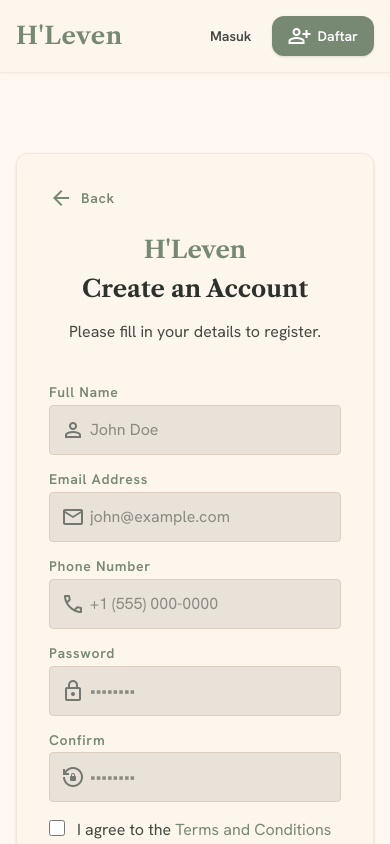
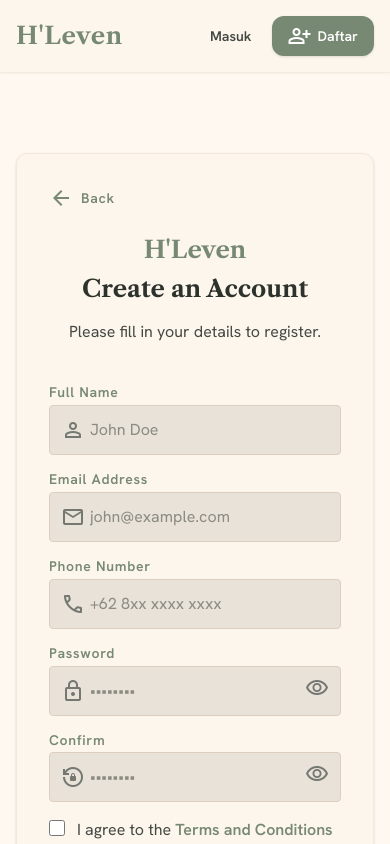
Before and after one commit to muhammadfadhlanaja27-ux/Hleven-Project, a React (Vite) app in the folder frontend/: page /register in a window 390 px wide. Shown: the top 844 px of the page. Built offline with nearby package versions, Linux system fonts and the light colour scheme.

Commit message:
menambahkan fitur lihat mata, dn terms and condition

```diff
--- a/frontend/src/pages/auth/Login.jsx
+++ b/frontend/src/pages/auth/Login.jsx
@@ -4,6 +4,7 @@ import api from '../../services/api';
 
 const Login = () => {
   const [formData, setFormData] = useState({ email: '', password: '' });
+  const [showPassword, setShowPassword] = useState(false);
   const [error, setError] = useState('');
   const [loading, setLoading] = useState(false);
   const navigate = useNavigate();
@@ -46,7 +47,6 @@ const Login = () => {
   };
 
   return (
-    /* flex-grow agar mengisi sisa tinggi layar (MainLayout sudah punya flex-col min-h-screen) */
     <div className="flex-grow flex items-center justify-center p-[var(--spacing-margin-mobile)] md:p-[var(--spacing-margin-desktop)]">
       <main className="w-full max-w-[1000px] bg-white rounded-xl shadow-sm overflow-hidden flex flex-col md:flex-row relative z-10 border border-[#DCCFC0]/30">
 
@@ -84,7 +84,7 @@ const Login = () => {
           {/* Login Form */}
           <form onSubmit={handleSubmit} className="space-y-[1rem]">
 
-            {/* Email Input — Floating Label */}
+            {/* Email Input */}
             <div className="floating-input w-full">
               <input
                 type="email"
@@ -98,18 +98,28 @@ const Login = () => {
               <label className="font-label-md text-[14px]" htmlFor="email">Email Address</label>
             </div>
 
-            {/* Password Input — Floating Label */}
-            <div className="floating-input w-full">
+            {/* Password Input dengan Toggle Show/Hide */}
+            <div className="floating-input w-full relative flex items-center">
               <input
-                type="password"
+                type={showPassword ? "text" : "password"}
                 id="password"
-                className="w-full rounded px-4 py-3 font-body-md text-[16px] text-[#1e1b16]"
+                className="w-full rounded px-4 py-3 pr-10 font-body-md text-[16px] text-[#1e1b16]"
                 placeholder=" "
                 value={formData.password}
                 onChange={e => setFormData({ ...formData, password: e.target.value })}
                 required
               />
               <label className="font-label-md text-[14px]" htmlFor="password">Password</label>
+              <button
+                type="button"
+                onClick={() => setShowPassword(!showPassword)}
+                className="absolute right-3 text-[#747871] hover:text-[#1e1b16] transition-colors focus:outline-none"
+                tabIndex={-1}
+              >
+                <span className="material-symbols-outlined text-[20px]">
+                  {showPassword ? 'visibility_off' : 'visibility'}
+                </span>
+              </button>
             </div>
 
             {/* Remember Me & Forgot Password */}
--- a/frontend/src/pages/auth/Register.jsx
+++ b/frontend/src/pages/auth/Register.jsx
@@ -11,6 +11,11 @@ const Register = () => {
     password: '',
     password_confirmation: ''
   });
+  const [showPassword, setShowPassword] = useState(false);
+  const [showConfirmPassword, setShowConfirmPassword] = useState(false);
+  const [isTermsAgreed, setIsTermsAgreed] = useState(false);
+  const [showTermsModal, setShowTermsModal] = useState(false);
+
   const [error, setError] = useState({});
   const [loading, setLoading] = useState(false);
   const navigate = useNavigate();
@@ -18,6 +23,12 @@ const Register = () => {
   const handleSubmit = async (e) => {
     e.preventDefault();
     setError({});
+
+    if (!isTermsAgreed) {
+      setError({ general: 'Anda harus menyetujui Syarat dan Ketentuan terlebih dahulu.' });
+      return;
+    }
+
     setLoading(true);
 
     const fullName = `${formData.firstName} ${formData.lastName}`.trim();
@@ -62,6 +73,11 @@ const Register = () => {
     } finally {
       setLoading(false);
     }
+  };
+
+  const handleAgreeTermsModal = () => {
+    setIsTermsAgreed(true);
+    setShowTermsModal(false);
   };
 
   return (
@@ -163,7 +179,7 @@ const Register = () => {
                   id="phone"
                   type="tel"
                   className="w-full pl-10 pr-4 py-3 bg-[#e8e2d9] border border-[#DCCFC0] rounded font-body-md text-[16px] text-[#2D332C] focus:border-[#778873] focus:ring-1 focus:ring-[#778873] outline-none transition-colors"
-                  placeholder="+1 (555) 000-0000"
+                  placeholder="+62 8xx xxxx xxxx"
                   value={formData.phone}
                   onChange={(e) => setFormData({ ...formData, phone: e.target.value })}
                   required
@@ -172,7 +188,7 @@ const Register = () => {
               {error.phone && <p className="text-red-500 text-xs mt-1">{error.phone[0]}</p>}
             </div>
 
-            {/* Password & Konfirmasi */}
+            {/* Password & Konfirmasi dengan Toggle Show/Hide */}
             <div className="grid grid-cols-1 md:grid-cols-2 gap-[1rem]">
               <div>
                 <label className="block font-label-md text-[14px] text-[#778873] mb-1" htmlFor="password">
@@ -182,13 +198,23 @@ const Register = () => {
                   <span className="material-symbols-outlined absolute left-3 top-1/2 -translate-y-1/2 text-[#747871] text-[20px]">lock</span>
                   <input
                     id="password"
-                    type="password"
-                    className="w-full pl-10 pr-4 py-3 bg-[#e8e2d9] border border-[#DCCFC0] rounded font-body-md text-[16px] text-[#2D332C] focus:border-[#778873] focus:ring-1 focus:ring-[#778873] outline-none transition-colors"
+                    type={showPassword ? "text" : "password"}
+                    className="w-full pl-10 pr-10 py-3 bg-[#e8e2d9] border border-[#DCCFC0] rounded font-body-md text-[16px] text-[#2D332C] focus:border-[#778873] focus:ring-1 focus:ring-[#778873] outline-none transition-colors"
                     placeholder="••••••••"
                     value={formData.password}
                     onChange={(e) => setFormData({ ...formData, password: e.target.value })}
                     required
                   />
+                  <button
+                    type="button"
+                    onClick={() => setShowPassword(!showPassword)}
+                    className="absolute right-3 top-1/2 -translate-y-1/2 text-[#747871] hover:text-[#2D332C] transition-colors focus:outline-none"
+                    tabIndex={-1}
+                  >
+                    <span className="material-symbols-outlined text-[18px]">
+                      {showPassword ? 'visibility_off' : 'visibility'}
+                    </span>
+                  </button>
                 </div>
                 {error.password && <p className="text-red-500 text-xs mt-1">{error.password[0]}</p>}
               </div>
@@ -201,31 +227,49 @@ const Register = () => {
                   <span className="material-symbols-outlined absolute left-3 top-1/2 -translate-y-1/2 text-[#747871] text-[20px]">lock_reset</span>
                   <input
                     id="confirmPassword"
-                    type="password"
-                    className="w-full pl-10 pr-4 py-3 bg-[#e8e2d9] border border-[#DCCFC0] rounded font-body-md text-[16px] text-[#2D332C] focus:border-[#778873] focus:ring-1 focus:ring-[#778873] outline-none transition-colors"
+                    type={showConfirmPassword ? "text" : "password"}
+                    className="w-full pl-10 pr-10 py-3 bg-[#e8e2d9] border border-[#DCCFC0] rounded font-body-md text-[16px] text-[#2D332C] focus:border-[#778873] focus:ring-1 focus:ring-[#778873] outline-none transition-colors"
                     placeholder="••••••••"
                     value={formData.password_confirmation}
                     onChange={(e) => setFormData({ ...formData, password_confirmation: e.target.value })}
                     required
                   />
+                  <button
+                    type="button"
+                    onClick={() => setShowConfirmPassword(!showConfirmPassword)}
+                    className="absolute right-3 top-1/2 -translate-y-1/2 text-[#747871] hover:text-[#2D332C] transition-colors focus:outline-none"
+                    tabIndex={-1}
+                  >
+                    <span className="material-symbols-outlined text-[18px]">
+                      {showConfirmPassword ? 'visibility_off' : 'visibility'}
+                    </span>
+                  </button>
                 </div>
               </div>
             </div>
 
-            {/* Terms */}
+            {/* Terms and Conditions Checkbox + Trigger Modal */}
             <div className="flex items-start mt-[1rem]">
               <div className="flex items-center h-5">
                 <input
                   id="terms"
                   type="checkbox"
-                  className="w-4 h-4 text-[#778873] border-[#DCCFC0] rounded focus:ring-[#778873] bg-[#e8e2d9]"
+                  checked={isTermsAgreed}
+                  onChange={(e) => setIsTermsAgreed(e.target.checked)}
+                  className="w-4 h-4 text-[#778873] border-[#DCCFC0] rounded focus:ring-[#778873] bg-[#e8e2d9] cursor-pointer"
                   required
                 />
               </div>
               <div className="ml-3 text-sm">
-                <label className="font-body-md text-[16px] text-[#444842]" htmlFor="terms">
+                <label className="font-body-md text-[14px] text-[#444842]" htmlFor="terms">
                   I agree to the{' '}
-                  <a className="text-[#778873] hover:underline" href="#">Terms and Conditions</a>
+                  <button
+                    type="button"
+                    onClick={() => setShowTermsModal(true)}
+                    className="text-[#778873] hover:underline font-semibold cursor-pointer"
+                  >
+                    Terms and Conditions
+                  </button>
                 </label>
               </div>
             </div>
@@ -248,6 +292,94 @@ const Register = () => {
           </form>
         </div>
       </div>
+
+      {/* MODAL POPUP: TERMS AND CONDITIONS */}
+      {showTermsModal && (
+        <div className="fixed inset-0 z-50 flex items-center justify-center p-4 bg-[#1e1b16]/60 backdrop-blur-sm animate-fadeIn">
+          <div className="bg-[#FDF6ED] w-full max-w-2xl rounded-2xl shadow-2xl overflow-hidden border border-[#DCCFC0] flex flex-col max-h-[85vh] text-left">
+
+            {/* Modal Header */}
+            <div className="p-6 border-b border-[#DCCFC0] flex items-center justify-between bg-[#faf3ea]">
+              <div className="flex items-center gap-2">
+                <span className="material-symbols-outlined text-[#778873] text-2xl">gavel</span>
+                <h3 className="font-headline-md text-xl font-bold text-[#2D332C]">
+                  Syarat dan Ketentuan (Terms & Conditions)
+                </h3>
+              </div>
+              <button
+                type="button"
+                onClick={() => setShowTermsModal(false)}
+                className="p-1 rounded-full text-[#747871] hover:bg-[#DCCFC0]/30 transition-colors"
+              >
+                <span className="material-symbols-outlined text-2xl">close</span>
+              </button>
+            </div>
+
+            {/* Modal Body / Isi Dokumen Terms */}
+            <div className="p-6 md:p-8 overflow-y-auto space-y-6 text-[#444842] font-body-md text-sm leading-relaxed">
+              <section>
+                <h4 className="font-headline-sm text-base font-bold text-[#778873] mb-1">
+                  1. Ketentuan Akun & Keanggotaan
+                </h4>
+                <p>
+                  Dengan membuat akun di platform <strong>H'Leven</strong>, Anda menjamin bahwa informasi yang Anda berikan adalah akurat, sah, dan terkini. Anda bertanggung jawab penuh untuk menjaga kerahasiaan kata sandi dan seluruh aktivitas yang terjadi di bawah akun Anda.
+                </p>
+              </section>
+
+              <section>
+                <h4 className="font-headline-sm text-base font-bold text-[#778873] mb-1">
+                  2. Pemesanan & Pembayaran Kamar
+                </h4>
+                <p>
+                  Setiap reservasi kamar yang dilakukan melalui layanan kami akan dikonfirmasi setelah pembayaran terverifikasi. Harga ketersediaan kamar yang ditampilkan sudah mencakup pajak layanan kecuali dinyatakan lain.
+                </p>
+              </section>
+
+              <section>
+                <h4 className="font-headline-sm text-base font-bold text-[#778873] mb-1">
+                  3. Kebijakan Pembatalan & Pengembalian Dana
+                </h4>
+                <p>
+                  Pembatalan pesanan mengacu pada ketentuan masing-masing tipe kamar. Kamar dengan label <em>refundable</em> dapat diajukan pembatalan sesuai batas waktu yang ditentukan sebelum periode check-in.
+                </p>
+              </section>
+
+              <section>
+                <h4 className="font-headline-sm text-base font-bold text-[#778873] mb-1">
+                  4. Privasi & Perlindungan Data
+                </h4>
+                <p>
+                  Data pribadi Anda seperti nama, email, dan nomor telepon hanya digunakan untuk keperluan transaksi reservasi serta peningkatan layanan platform H'Leven. Kami tidak akan memperjualbelikan data Anda kepada pihak ketiga.
+                </p>
+              </section>
+            </div>
+
+            {/* Modal Footer */}
+            <div className="p-6 border-t border-[#DCCFC0] bg-[#faf3ea] flex flex-col sm:flex-row items-center justify-between gap-4">
+              <p className="text-xs text-[#747871]">
+                Harap baca seluruh poin sebelum menyetujui pendaftaran.
+              </p>
+              <div className="flex gap-3 w-full sm:w-auto">
+                <button
+                  type="button"
+                  onClick={() => setShowTermsModal(false)}
+                  className="flex-1 sm:flex-none px-5 py-2.5 border border-[#DCCFC0] rounded-xl font-label-md text-xs font-semibold text-[#444842] hover:bg-[#DCCFC0]/20 transition-colors"
+                >
+                  Tutup
+                </button>
+                <button
+                  type="button"
+                  onClick={handleAgreeTermsModal}
+                  className="flex-1 sm:flex-none px-6 py-2.5 bg-[#778873] text-white rounded-xl font-label-md text-xs font-semibold hover:bg-[#50604d] transition-colors shadow-xs"
+                >
+                  Saya Setuju
+                </button>
+              </div>
+            </div>
+
+          </div>
+        </div>
+      )}
     </main>
   );
 };
```
Also changed, not shown: 1 other file (tests, documents, lock files or other folders).
